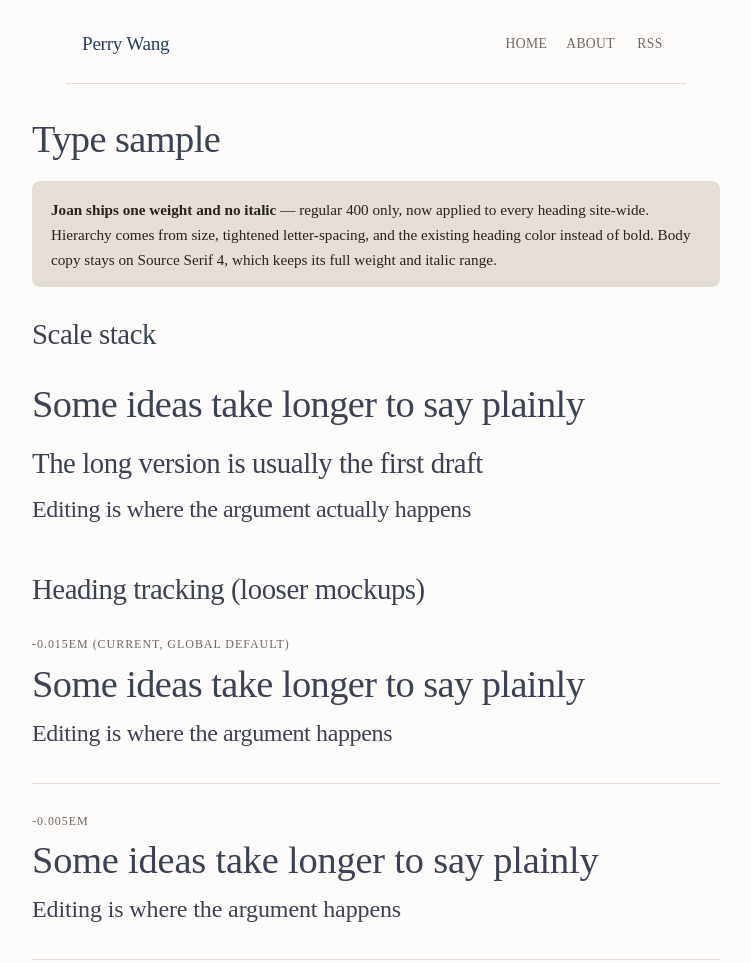
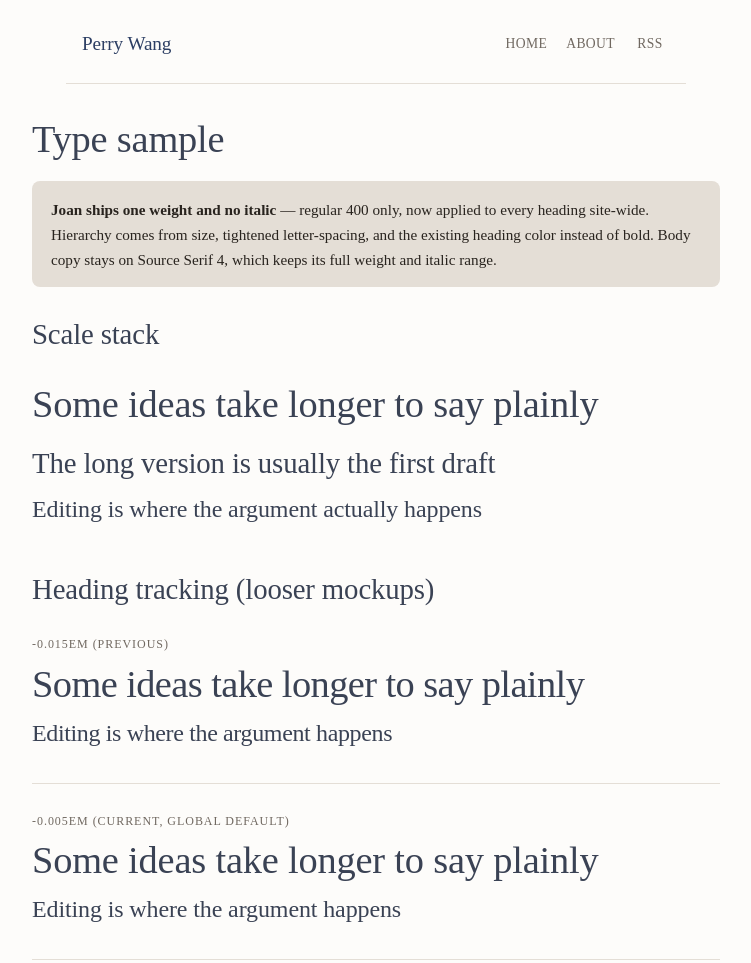
Before and after one commit to perrwa/perrwa.github.io, an Astro site: page /type-sample in a window 1280 px wide. Shown: the top 963 px of the page, without its empty margins (264-1015 px from the left). Built offline with nearby package versions, Linux system fonts and the light colour scheme; Astro itself is replaced by a stand-in of ours.

Commit message:
feat: loosen global heading tracking to -0.005em
Picked from the tracking-steps mockup — -0.015em read too
tight. Updated the specimen's wordmark and mockup labels to
match the new default.

```diff
--- a/src/pages/type-sample.astro
+++ b/src/pages/type-sample.astro
@@ -100,7 +100,7 @@ import Header from '../components/Header.astro';
         font-family: var(--display);
         font-weight: 400;
         font-size: 1.2em;
-        letter-spacing: -0.015em;
+        letter-spacing: -0.005em;
         color: rgb(var(--accent));
       }
       .wordmark.uppercase {
@@ -186,7 +186,7 @@ import Header from '../components/Header.astro';
         <h2>Heading tracking (looser mockups)</h2>
         <div class="tracking-steps">
           <div class="tracking-step">
-            <p class="label">-0.015em (current, global default)</p>
+            <p class="label">-0.015em (previous)</p>
             <p class="tracking-demo tracking-demo--h1 track-current">
               Some ideas take longer to say plainly
             </p>
@@ -195,7 +195,7 @@ import Header from '../components/Header.astro';
             </p>
           </div>
           <div class="tracking-step">
-            <p class="label">-0.005em</p>
+            <p class="label">-0.005em (current, global default)</p>
             <p class="tracking-demo tracking-demo--h1 track-1">
               Some ideas take longer to say plainly
             </p>
--- a/src/styles/global.css
+++ b/src/styles/global.css
@@ -62,7 +62,7 @@ h6 {
   margin: 0 0 0.5em 0;
   color: rgb(var(--heading));
   line-height: 1.2;
-  letter-spacing: -0.015em;
+  letter-spacing: -0.005em;
   text-wrap: balance;
 }
 h1 {
```
